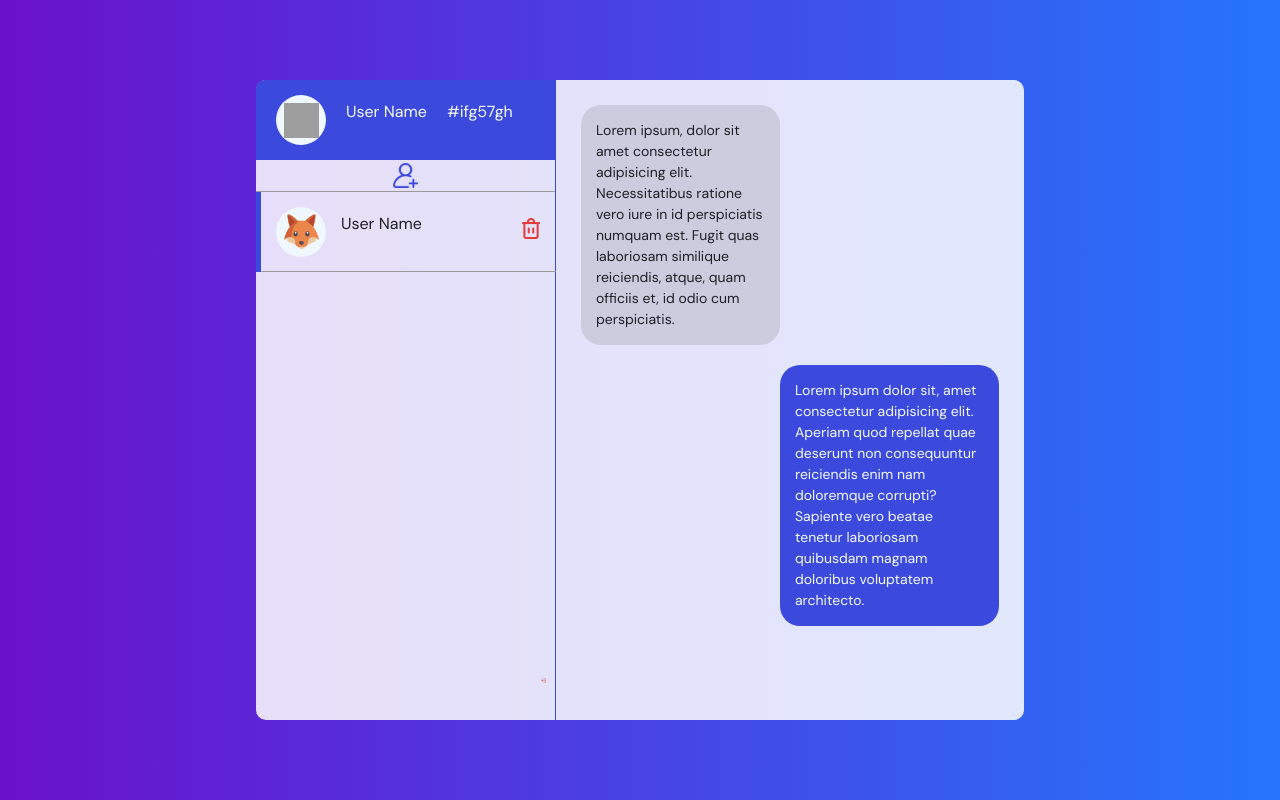
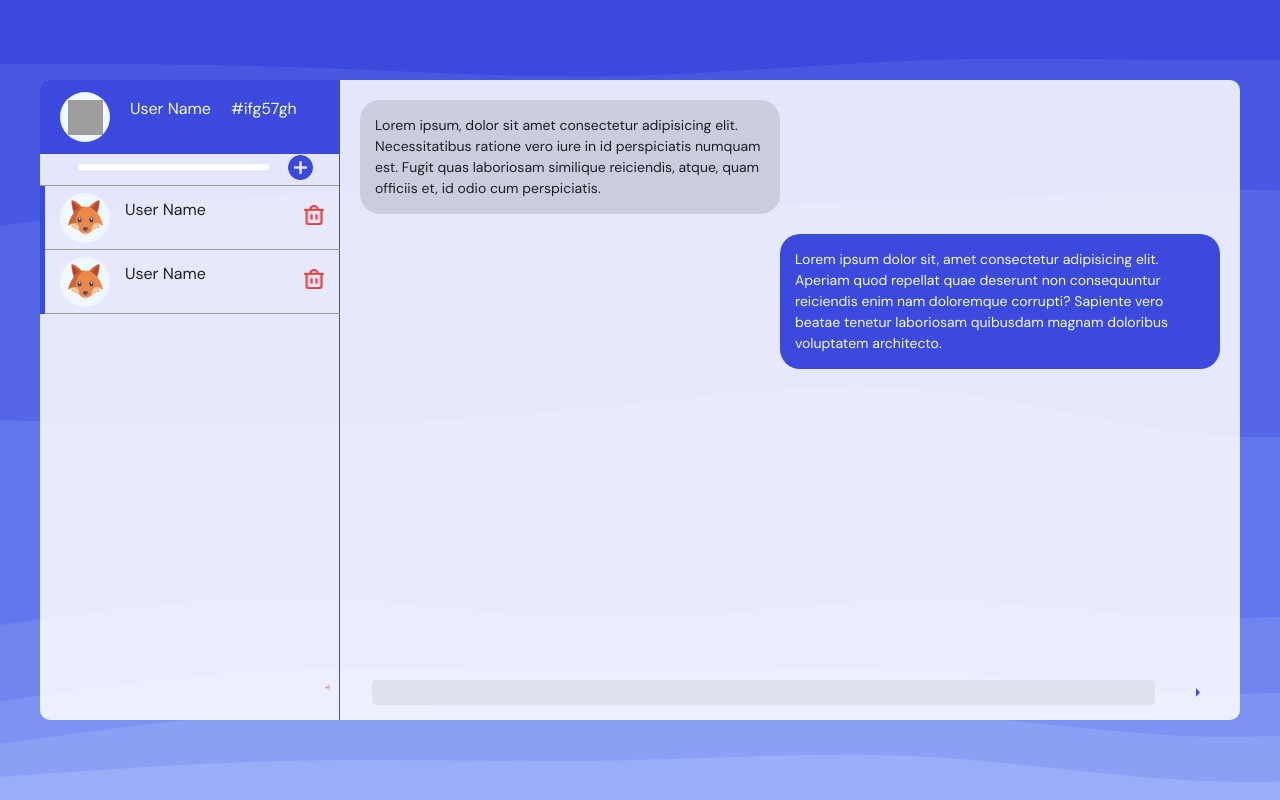
Before and after one commit to Ilcenco/SecuredMess, an ASP.NET Core app: page /Messenger/MessengerLayout in a window 1280 px wide. Run offline with ASP.NET Core 8, Linux system fonts and the light colour scheme; grey boxes are pictures that could not be loaded.

Commit message:
frontend changes

```diff
--- a/SecuredMess/Pages/Messenger/MessengerLayout.cshtml
+++ b/SecuredMess/Pages/Messenger/MessengerLayout.cshtml
@@ -18,17 +18,20 @@
                 </div>
             </div>
 
-        <div class="addUserContainer">
-            <input id="addUserIcon" type="image" name="Add User Button" src="/images/add-user.png" alt="add user">
+            <div id="addUserContainer" class="addUserContainer">
+                <input id="addUserInput" type=text alt="add user">
+                <input id="addUserButton" type="image" src="/images/add.png">
+
             </div>
 
             <div class="contactsContainer">
+
                 <div class="contact">
                     <div class="activePlusInfo">
                         <div class="activeContact"> </div>
                         <div class="contactsInfo">
                             <div class="contactImageContainer">
-                            <img class="contactImage" src="/images/fox (2).png" alt="">
+                                <img class="contactImage" src="/images/fox%20(2).png" alt="">
                             </div>
                             <div class="contactsInfo">
                                 <p class="contactName">User Name</p>
@@ -37,26 +40,59 @@
                     </div>
 
                     <div class="deleteContactContainer">
-                    <input id="deleteContactIcon" type="image" name="Delete Contact Button" src="/images/trash.png" alt="delete contact">
+                        <input class="deleteContactIcon" type="image" name="Delete Contact Button"
+                               src="/images/trash.png" alt="delete contact">
+                    </div>
+                </div>
+
+                <div class="contact">
+                    <div class="activePlusInfo">
+                        <div class="activeContact"> </div>
+                        <div class="contactsInfo">
+                            <div class="contactImageContainer">
+                                <img class="contactImage" src="/images/fox%20(2).png" alt="">
+                            </div>
+                            <div class="contactsInfo">
+                                <p class="contactName">User Name</p>
                             </div>
                         </div>
                     </div>
+
+                    <div class="deleteContactContainer">
+                        <input class="deleteContactIcon" type="image" name="Delete Contact Button"
+                               src="/images/trash.png" alt="delete contact">
+                    </div>
+                </div>
+
+
+            </div>
             <div class="logOutContainer">
+                <a href="../../SignIn/Html/signIn.html">
                     <input id="logOutIcon" type="image" name="Log Out Button" src="/images/log-out.png" alt="Log Out"
                            onclick="logOut()">
+                </a>
             </div>
         </div>
 
         <div class="chatContainer">
+            <div id="messagesContainer">
                 <div class="receivedMessage">
                     <div class="textMessageContainer">
-                <p class="textMessageReceived">Lorem ipsum, dolor sit amet consectetur adipisicing elit. Necessitatibus ratione vero iure in id perspiciatis numquam est. Fugit quas laboriosam similique reiciendis, atque, quam officiis et, id odio cum perspiciatis.</p>
+                        <p class="textMessageReceived">Lorem ipsum, dolor sit amet consectetur adipisicing elit.
+                            Necessitatibus ratione vero iure in id perspiciatis numquam est. Fugit quas laboriosam
+                            similique reiciendis, atque, quam officiis et, id odio cum perspiciatis.</p>
                     </div>
                 </div>
                 <div class="sentMessage">
-            <p class="textMessageSend">Lorem ipsum dolor sit, amet consectetur adipisicing elit. Aperiam quod repellat quae deserunt non consequuntur reiciendis enim nam doloremque corrupti? Sapiente vero beatae tenetur laboriosam quibusdam magnam doloribus voluptatem architecto.</p>
+                    <p class="textMessageSend">Lorem ipsum dolor sit, amet consectetur adipisicing elit. Aperiam quod
+                        repellat quae deserunt non consequuntur reiciendis enim nam doloremque corrupti? Sapiente vero
+                        beatae tenetur laboriosam quibusdam magnam doloribus voluptatem architecto.</p>
+                </div>
+            </div>
+            <div class="messageInputContainer">
+                <input type="text" id="messageInput">
+                <input id="sendMessageButton" type="image" src="/images/polygon.png">
+            </div>
         </div>
 
     </div>
-
-</div>
--- a/SecuredMess/wwwroot/css/DashBoard.css
+++ b/SecuredMess/wwwroot/css/DashBoard.css
@@ -2,22 +2,24 @@
 
 body {
     margin: 0 auto;
-    background: #6a11cb;
-    /* Chrome 10-25, Safari 5.1-6 */
-    background: -webkit-linear-gradient(to right, rgba(106, 17, 203, 1), rgba(37, 117, 252, 1));
-    /* W3C, IE 10+/ Edge, Firefox 16+, Chrome 26+, Opera 12+, Safari 7+ */
-    background: linear-gradient(to right, rgba(106, 17, 203, 1), rgba(37, 117, 252, 1));
+    display: flex;
+    align-items: center;
+    justify-content: center;
+    background-image: url(/images/stacked-waves-haikei.svg);
+    position: absolute;
+    height: 100vh;
+    width: 100vw;
+    z-index: -1;
 }
 
 
 #mainContainer {
     display: flex;
     height: 80vh;
-    width: 60vw;
+    width: 1200px;
     background: rgba(255, 255, 255, 0.85);
     border-radius: 10px;
-    margin-left: 20vw;
-    margin-top: 10vh;
+    margin: 20px;
 }
 
 .menuContainer {
@@ -33,7 +35,7 @@ body {
     align-items: center;
     background-color: #3C49DD;
     border-top-left-radius: 9px;
-    height: 10vh;
+    height: 80px;
 }
 
 .profilePictureContainer {
@@ -68,43 +70,48 @@ body {
 .addUserContainer {
     display: flex;
     align-items: center;
-    justify-content: center;
+    justify-content: space-evenly;
     height: 4vh;
-    padding: 3px 0 3px 0;
+    padding: 10px 7px 15px 20px;
     border-bottom: 1px solid #9a9a9a;
 }
 
+
 .contactsContainer {
-    height: 70%;
+    height: 80%;
     width: inherit;
+    overflow-y: scroll;
 }
 
-#logOutIcon {
-    height: 25px;
-    width: 25px;
-    padding: 10px;
+    .contactsContainer::-webkit-scrollbar {
+        display: none;
+    }
+
+#addUserInput {
+    height: 60%;
+    width: 70%;
+    padding: 3px;
+    border-radius: 5px;
+    border-style: none;
+    font-family: DM Sans, serif;
+    color: #1F2025;
 }
 
-    #logOutIcon:hover {
-        height: 27px;
-        width: 27px;
+    #addUserInput:focus {
+        outline-style: double;
+        outline-color: #3C49DD;
     }
 
-#addUserIcon {
-    height: 25px;
-    width: 25px;
+#addUserButton {
+    height: 27px;
+    width: 27px;
 }
-
-    #addUserIcon:hover {
-        height: 27px;
-        width: 27px;
-    }
 
 .contact {
     display: flex;
     align-items: center;
     justify-content: space-between;
-    height: 10vh;
+    height: 8vh;
     width: inherit;
     border-bottom: 1px solid #9a9a9a;
 }
@@ -112,7 +119,7 @@ body {
 .activeContact {
     background-color: #3C49DD;
     width: 5px;
-    height: 10vh;
+    height: 8vh;
 }
 
 .contactImageContainer {
@@ -153,11 +160,46 @@ body {
     margin: 16px;
 }
 
+.deleteContactIcon {
+    height: 20px;
+    width: 20px;
+}
+
+.logOutContainer {
+    display: flex;
+    align-items: center;
+    place-content: end;
+    height: 10%;
+    width: inherit;
+    margin-top: auto;
+}
+
+#logOutIcon {
+    height: 25px;
+    width: 25px;
+    padding: 10px;
+}
+
+    #logOutIcon:hover {
+        height: 27px;
+        width: 27px;
+    }
+
+/*CHAT*/
 .chatContainer {
     display: flex;
     flex-direction: column;
-    padding: 15px;
 }
+
+#messagesContainer {
+    overflow-y: scroll;
+    height: available;
+    padding: 10px;
+}
+
+    #messagesContainer::-webkit-scrollbar {
+        display: none;
+    }
 
 .contactImageMessage {
     display: flex;
@@ -169,7 +211,35 @@ body {
     width: 30px;
 }
 
-.contactImageMessage {
+.messageInputContainer {
+    display: flex;
+    align-items: center;
+    justify-content: space-around;
+    width: inherit;
+    margin-top: auto;
+    padding: 15px;
+}
+
+#messageInput {
+    width: 90%;
+    height: 25px;
+    padding: 3px;
+    border-radius: 5px;
+    border-style: none;
+    font-family: DM Sans, serif;
+    color: #1F2025;
+    background: #e0e1ee;
+}
+
+    #messageInput:focus {
+        outline-style: double;
+        outline-color: #3C49DD;
+    }
+
+#sendMessageButton {
+    height: 25px;
+    width: 20px;
+    padding: 8px;
 }
 
 .receivedMessage {
@@ -206,12 +276,3 @@ body {
     margin: 10px;
     width: 50%;
 }
-
-
-.logOutContainer {
-    display: flex;
-    align-items: center;
-    place-content: end;
-    height: 10vh;
-    width: inherit;
-}
```
Also changed, not shown: SecuredMess/wwwroot/lib/bootstrap/dist/css/bootstrap-reboot.css. Lines whose indentation alone changed are shown as unchanged.
